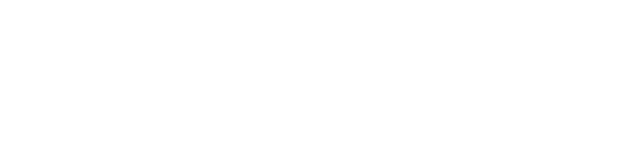
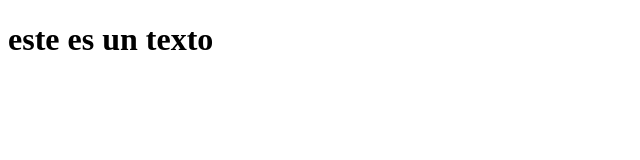
Before and after one commit to jarcia727/sistema-de-registro3, a plain HTML site: page index.html in a window 1280 px wide. Shown: the whole page, without its empty margins (0-640 px from the left). Drawn offline with Linux system fonts and the light colour scheme.

Commit message:
cambios en la html y css

```diff
--- a/index.html
+++ b/index.html
@@ -6,6 +6,8 @@
     <title>Sistema de Registro de juegos</title>
 </head>
 <body>
-
+    <h1 class="hola">
+        este es un texto
+    </h1>
 </body>
 </html>
--- /dev/null
+++ b/style.css
@@ -0,0 +1,3 @@
+.hola{
+    background-color: blue;
+}
```
